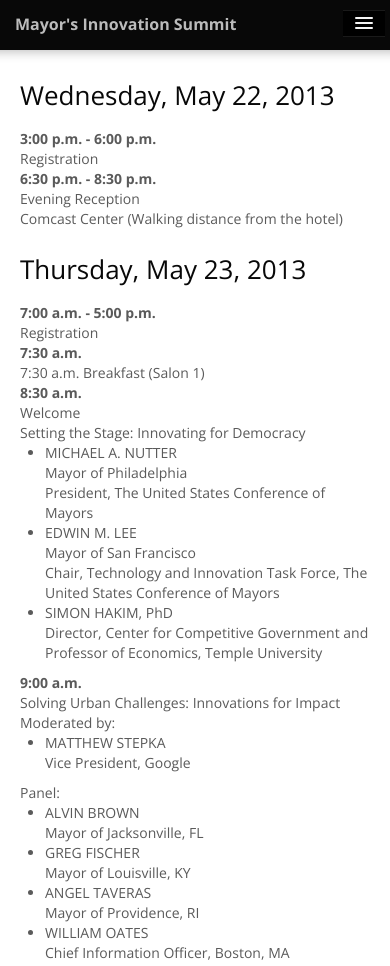
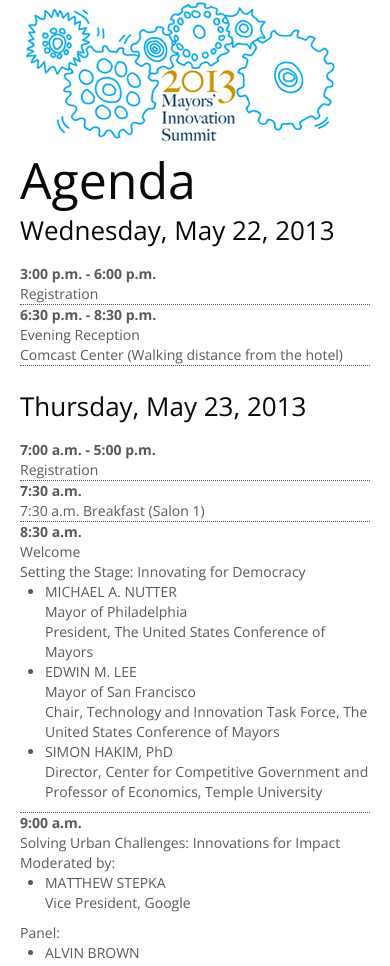
Before and after one commit to CityOfPhiladelphia/innovation-summit, a plain HTML site: page index.html in a window 390 px wide. Shown: the top 966 px of the page. Drawn offline with nearby package versions, Linux system fonts and the light colour scheme.

Commit message:
Removed title bars, added minor styling to agenda

```diff
--- a/index.html
+++ b/index.html
@@ -13,12 +13,6 @@
     <link href="assets/css/bootswatch.css" rel="stylesheet">
     <link href="assets/css/bootstrap-responsive.css" rel="stylesheet">
     <link href="assets/css/style.css" rel="stylesheet">
-    <style>
-        body {margin-top: 100px;}
-        @media (max-width: 979px) {
-            body { margin-top: 65px; }
-        }
-    </style>
 
     <!-- HTML5 shim, for IE6-8 support of HTML5 elements -->
     <!--[if lt IE 9]>
@@ -31,36 +25,19 @@
     <link rel="apple-touch-icon-precomposed" sizes="72x72" href="assets/ico/apple-touch-icon-72-precomposed.png">
     <link rel="apple-touch-icon-precomposed" href="assets/ico/apple-touch-icon-57-precomposed.png">
    <link rel="shortcut icon" href="assets/ico/favicon.png">
+   <style type="text/css">
+       dd { border-bottom: 1px #555 dotted; }
+   </style>
   </head>
 
   <body>
 
-    <div class="navbar-wrapper">
-      <div class="container">
 
-        <div class="navbar">
-          <div class="navbar-inner">
-            <button type="button" class="btn btn-navbar " data-toggle="collapse" data-target=".nav-collapse">
-              <span class="icon-bar"></span>
-              <span class="icon-bar"></span>
-              <span class="icon-bar"></span>
-            </button>
-            <a class="brand" href="index.html">Mayor's Innovation Summit</a>
-            <div class="nav-collapse collapse">
-              <ul class="nav">
-                <li class="active"><a href="index.html">Agenda</a></li>
-                <li><a href="apps.html">Civic Apps</a></li>
-              </ul>
-            </div><!--/.nav-collapse -->
-          </div><!-- /.navbar-inner -->
-        </div><!-- /.navbar -->
+    <div class="container">
 
-      </div> <!-- /.container -->
-    </div><!-- /.navbar-wrapper -->
+        <img src="assets/img/summit.png">
 
-
-    <div class="container marketing">
-
+        <h1>Agenda</h1>
 
         <h2>Wednesday, May 22, 2013</h2>
 
```
Also changed, not shown: apps.html (+2 -25 lines), assets/img/power.png (added), assets/img/summit.png (added), 3 other files.
